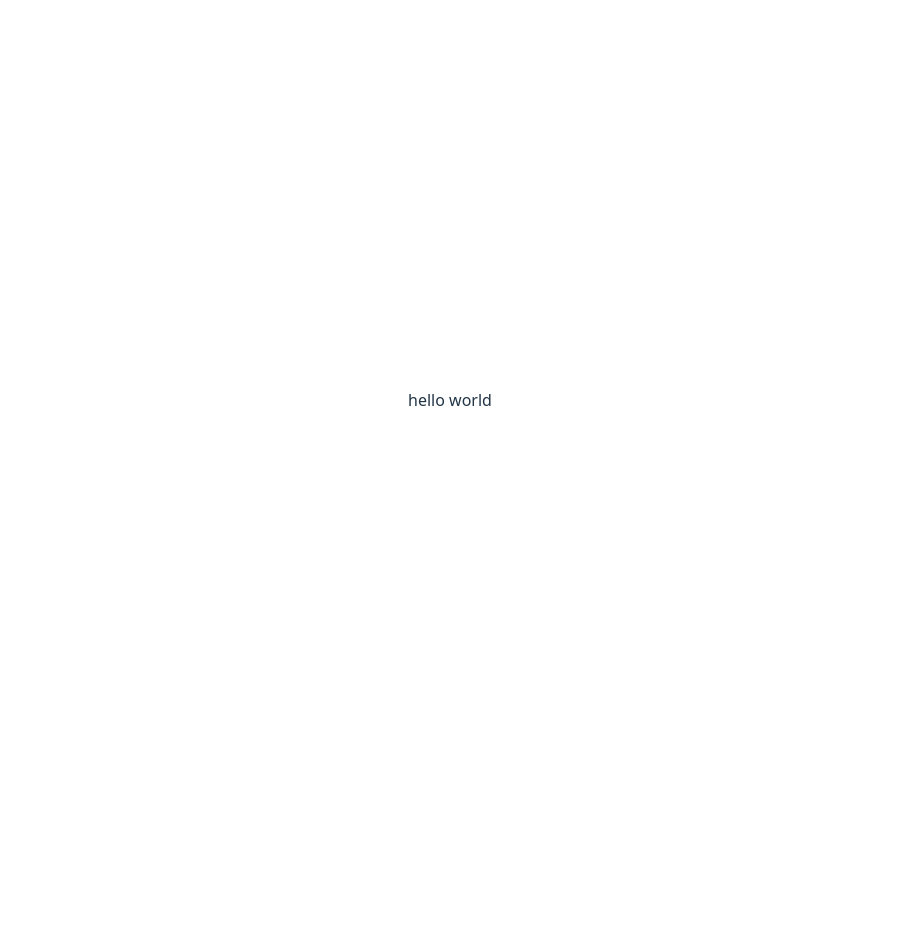
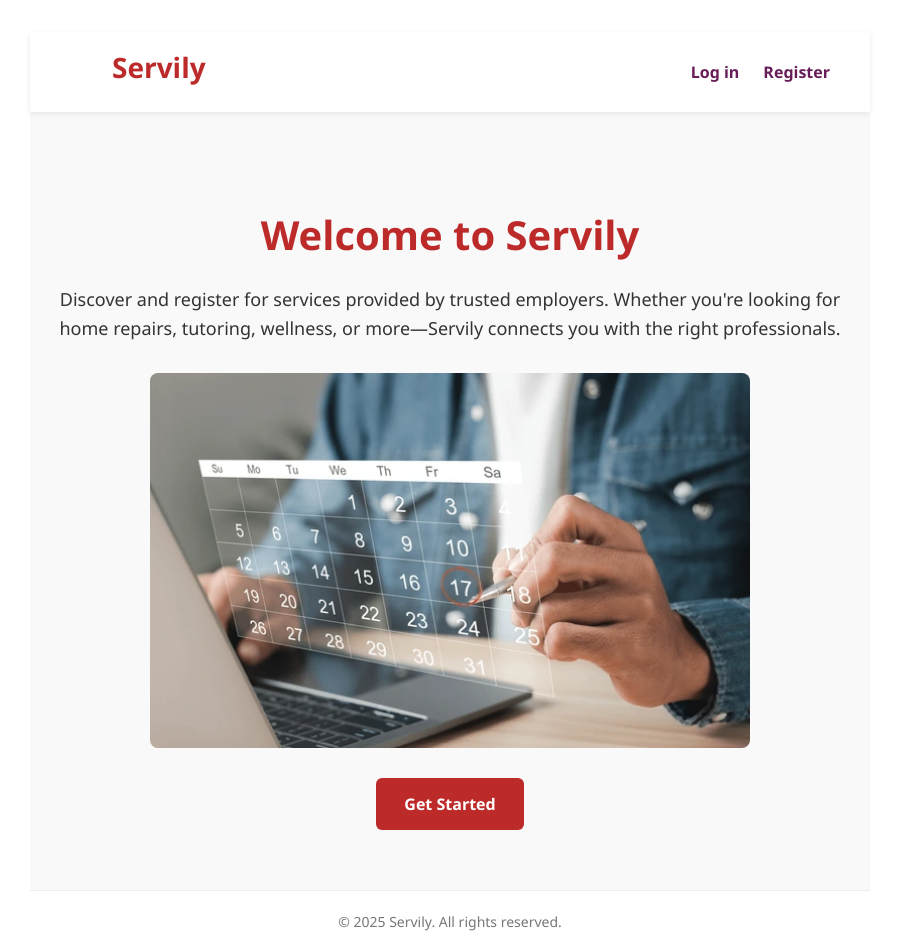
Before and after one commit to TrillionAntsInASuit/ProjetSiteWebServily, a React (Vite) app in the folder frontend/: page / in a window 1280 px wide. Shown: the top 952 px of the page, without its empty margins (190-1089 px from the left). Before the commit the page ends 800 px from the top, so only its background shows below. Built offline with nearby package versions, Linux system fonts and the light colour scheme.

Commit message:
création du home page

```diff
--- a/frontend/package.json
+++ b/frontend/package.json
@@ -19,10 +19,13 @@
     "@types/react": "^19.1.13",
     "@types/react-dom": "^19.1.9",
     "@vitejs/plugin-react": "^5.0.2",
+    "autoprefixer": "^10.4.21",
     "eslint": "^9.35.0",
     "eslint-plugin-react-hooks": "^5.2.0",
     "eslint-plugin-react-refresh": "^0.4.20",
     "globals": "^16.4.0",
+    "postcss": "^8.5.6",
+    "tailwindcss": "^4.1.13",
     "vite": "^7.1.6"
   }
 }
--- a/frontend/src/App.jsx
+++ b/frontend/src/App.jsx
@@ -1,10 +1,13 @@
 import "./App.css";
 import { createBrowserRouter, RouterProvider } from "react-router-dom";
+import Home from "./components/home/home.jsx";
+
+const router = createBrowserRouter([{ path: "/", element: <Home /> }]);
 
 function App() {
   return (
     <>
-      <div>hello world</div>
+      <RouterProvider router={router}></RouterProvider>
     </>
   );
 }
--- /dev/null
+++ b/frontend/src/components/home/home.css
@@ -0,0 +1,106 @@
+/* Home.css */
+.home-container {
+  font-family: "Segoe UI", Tahoma, Geneva, Verdana, sans-serif;
+  background-color: #f9f9f9;
+  color: #333;
+  display: flex;
+  flex-direction: column;
+  min-height: 100vh;
+}
+
+/* Header */
+.home-header {
+  background-color: #fff;
+  box-shadow: 0 2px 6px rgba(0, 0, 0, 0.08);
+  padding: 0 40px;
+}
+
+.header-content {
+  max-width: 1200px;
+  margin: 0 auto;
+  display: flex;
+  justify-content: space-between;
+  align-items: center;
+  height: 80px;
+}
+
+.logo {
+  font-size: 28px;
+  color: #bd2a2a;
+  font-weight: 700;
+  position: relative;
+  top: 4rem;
+}
+
+.nav-links {
+  display: flex;
+  gap: 24px;
+}
+
+.nav-links a {
+  text-decoration: none;
+  color: #681c58;
+  font-weight: 600;
+  font-size: 16px;
+  transition: color 0.2s ease;
+}
+
+.nav-links a:hover {
+  color: #bd2a2a;
+}
+
+/* Main */
+.home-main {
+  flex: 1;
+  padding: 60px 20px;
+  text-align: center;
+  max-width: 800px;
+  margin: 0 auto;
+}
+
+.home-main h2 {
+  font-size: 40px;
+  margin-bottom: 20px;
+  color: #bd2a2a;
+}
+
+.home-main p {
+  font-size: 18px;
+  margin-bottom: 30px;
+  line-height: 1.6;
+}
+
+.home-image {
+  width: 100%;
+  max-width: 600px;
+  margin: 30px auto;
+  display: block;
+  border-radius: 8px;
+}
+
+/* Button */
+.cta-button {
+  display: inline-block;
+  padding: 14px 28px;
+  background-color: #bd2a2a;
+  color: white;
+  text-decoration: none;
+  font-size: 16px;
+  font-weight: 600;
+  border-radius: 6px;
+  transition: background-color 0.3s ease;
+}
+
+.cta-button:hover {
+  background-color: #a02222;
+}
+
+/* Footer */
+.home-footer {
+  background-color: #fff;
+  text-align: center;
+  padding: 20px;
+  font-size: 14px;
+  color: #777;
+  border-top: 1px solid #eee;
+}
--- /dev/null
+++ b/frontend/src/components/home/home.jsx
@@ -0,0 +1,38 @@
+import "./home.css";
+import { Link } from "react-router-dom";
+import imageHome from "../../assets/imageHome.png";
+
+const Home = () => {
+  return (
+    <div className="home-container">
+      <header className="home-header">
+        <div className="header-content">
+          <h1 className="logo">Servily</h1>
+          <nav className="nav-links">
+            <Link to="/login">Log in</Link>
+            <Link to="/register">Register</Link>
+          </nav>
+        </div>
+      </header>
+
+      <main className="home-main">
+        <h2>Welcome to Servily</h2>
+        <p>
+          Discover and register for services provided by trusted employers.
+          Whether you're looking for home repairs, tutoring, wellness, or
+          more—Servily connects you with the right professionals.
+        </p>
+        <img src={imageHome} alt="Home" className="home-image" />
+        <Link to="/register" className="cta-button">
+          Get Started
+        </Link>
+      </main>
+
+      <footer className="home-footer">
+        &copy; {new Date().getFullYear()} Servily. All rights reserved.
+      </footer>
+    </div>
+  );
+};
+
+export default Home;
```
Also changed, not shown: frontend/src/assets/imageHome.png (added), 1 other file (tests, documents, lock files or other folders).
